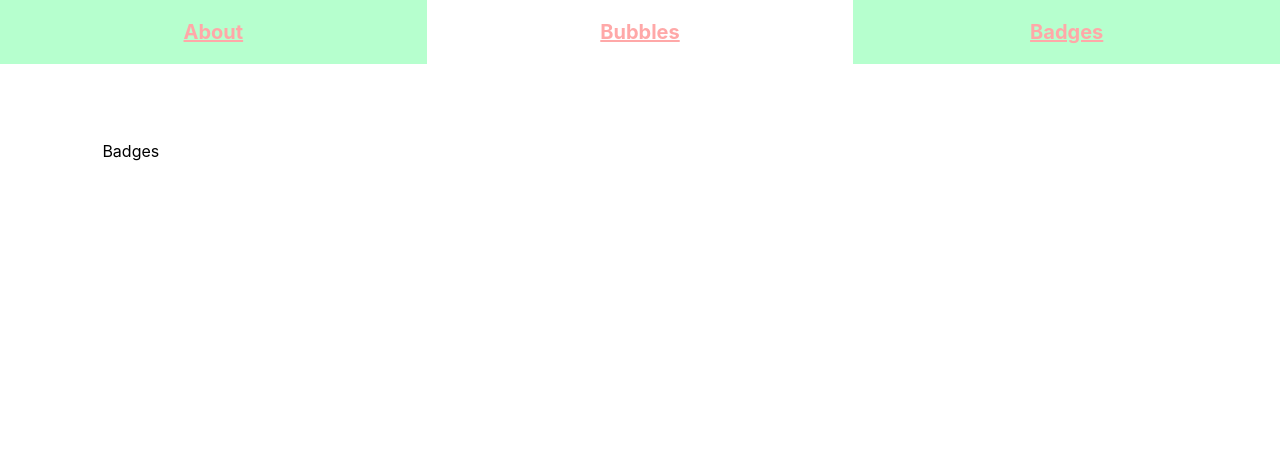
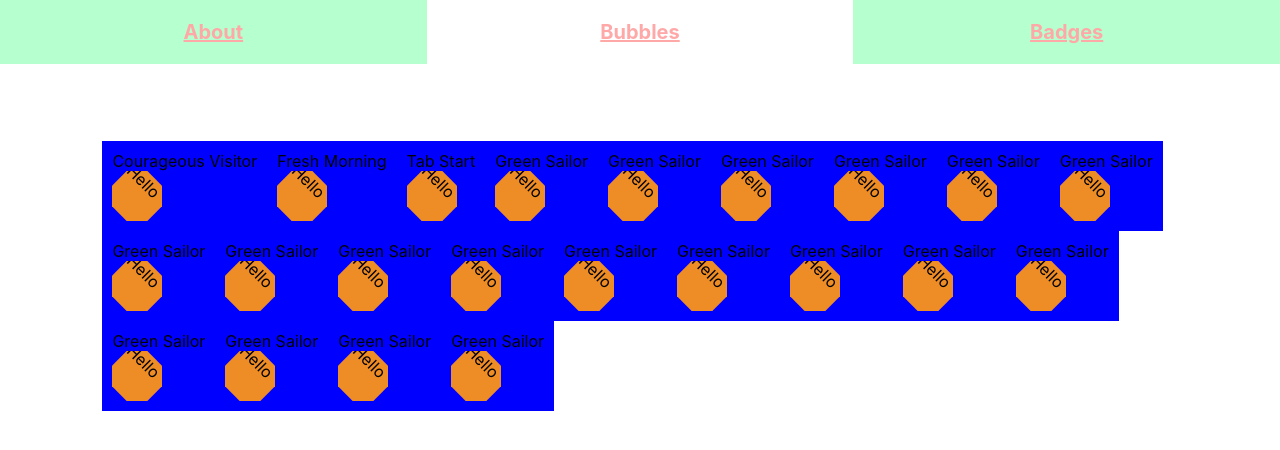
Before and after one commit to jogracz/bubbles, a React (Create React App) app: page /badges in a window 1280 px wide. Shown: the top 450 px of the page. Built offline with nearby package versions, Linux system fonts and the light colour scheme.

Commit message:
Initial badges components

```diff
--- /dev/null
+++ b/src/pages/badges/components/badge.tsx
@@ -0,0 +1,22 @@
+import React from "react";
+import styled from "styled-components";
+
+export const Badge = () => {
+  return (
+    <StyledBadge>
+      <StyledBadgeInner>Hello</StyledBadgeInner>
+    </StyledBadge>
+  );
+};
+
+const StyledBadge = styled.div`
+  height: 50px;
+  width: 50px;
+  overflow: hidden;
+`;
+const StyledBadgeInner = styled.div`
+  height: 50px;
+  width: 50px;
+  transform: rotate(45deg);
+  background: #ee8c25;
+`;
--- /dev/null
+++ b/src/pages/badges/components/tile.tsx
@@ -0,0 +1,25 @@
+import React from "react";
+import styled from "styled-components";
+
+import { Badge as BadgeType } from "types/badge";
+
+import { Badge } from "./badge";
+
+interface TileProps {
+  badge: BadgeType;
+}
+
+export const Tile: React.FunctionComponent<TileProps> = ({ badge }) => {
+  return (
+    <StyledContainer>
+      {badge.name}
+      <Badge />
+    </StyledContainer>
+  );
+};
+
+const StyledContainer = styled.div`
+  width: "100%";
+  background-color: blue;
+  padding: 10px;
+`;
--- a/src/pages/badges/index.tsx
+++ b/src/pages/badges/index.tsx
@@ -1,5 +1,21 @@
 import React from "react";
+import styled from "styled-components";
+
+import { badgesList } from "utilities/badges";
+
+import { Tile } from "./components/tile";
 
 export const Badges: React.FunctionComponent = () => {
-  return <div>Badges</div>;
+  return (
+    <StyledBadges>
+      {badgesList.map((badge) => (
+        <Tile key={badge.name} badge={badge} />
+      ))}
+    </StyledBadges>
+  );
 };
+
+const StyledBadges = styled.div`
+  display: flex;
+  flex-wrap: wrap;
+`;
```
